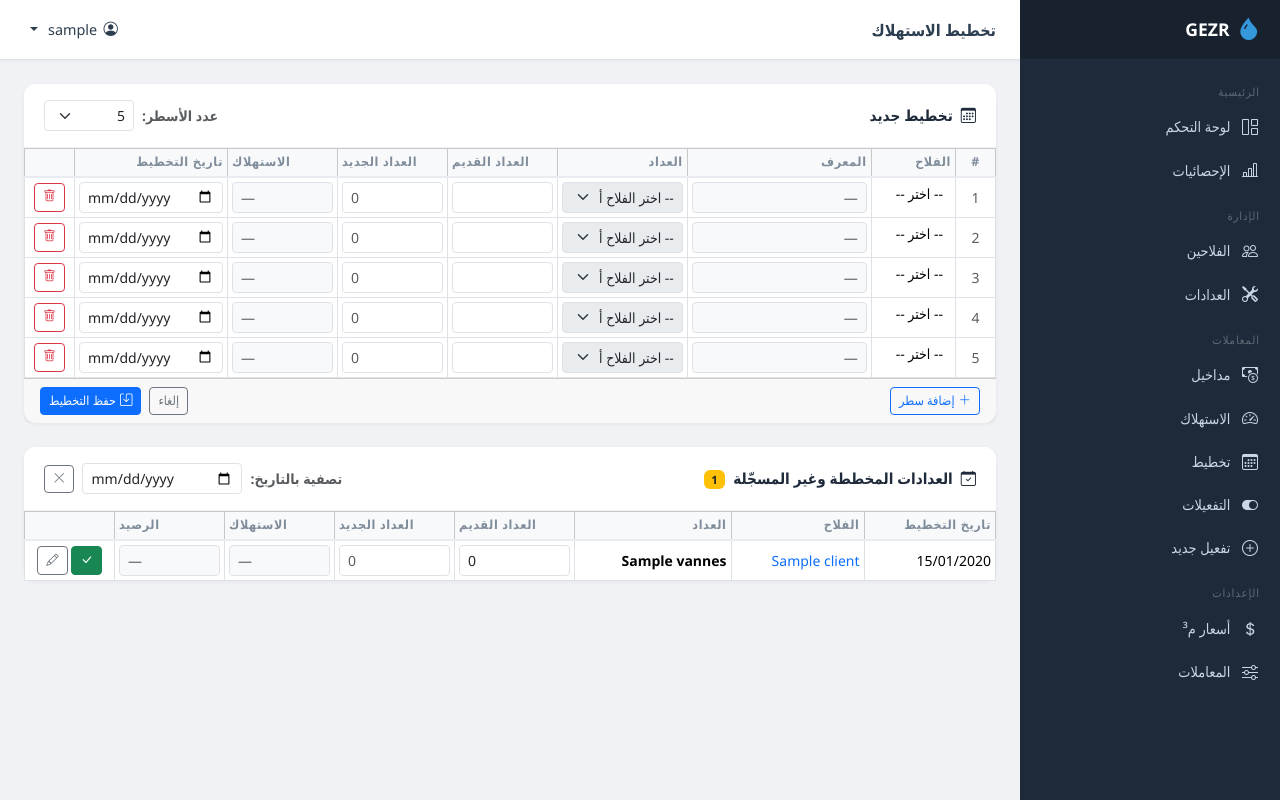
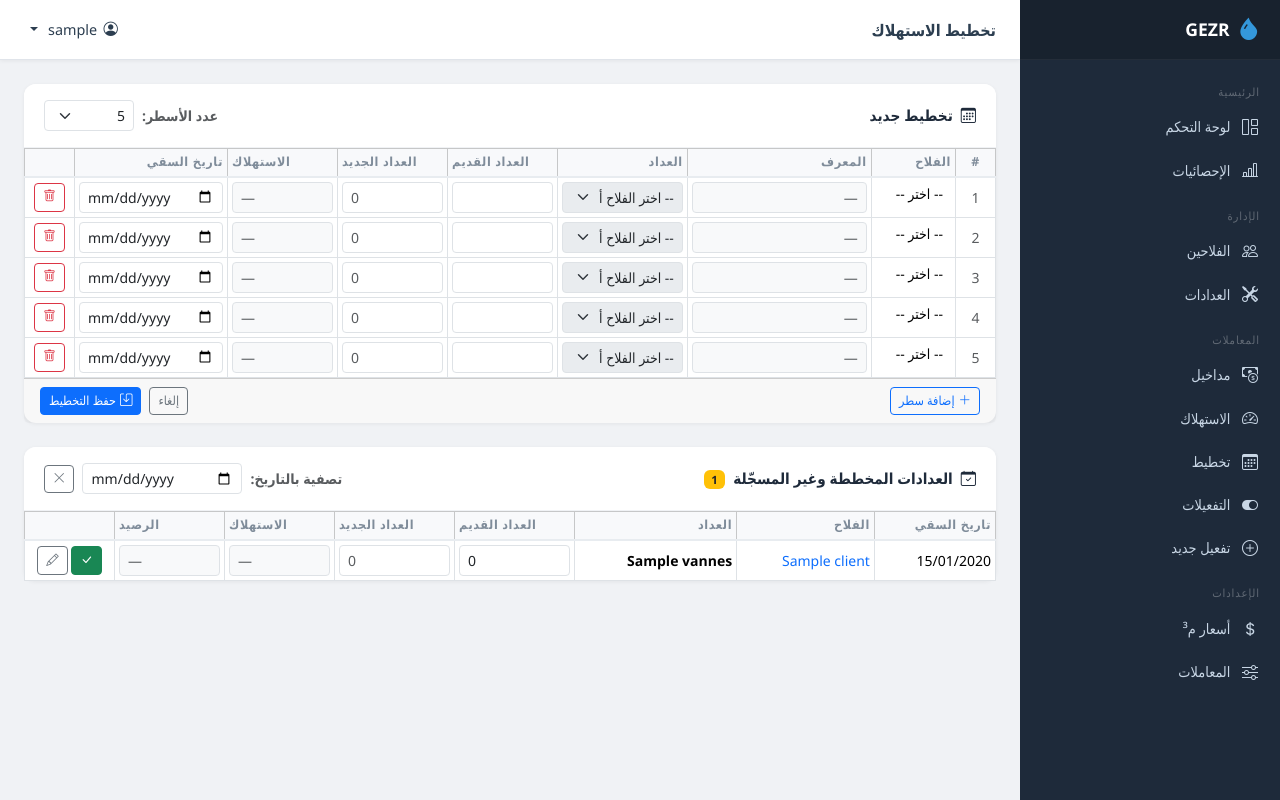
Before and after one commit to saliih/gezr3, a Laravel app: template resources/views/planning/create.blade.php in a window 1280 px wide. Run offline with Laravel 12, Linux system fonts and the light colour scheme; the visitor is signed in with stand-in values (Sample User, id 1); tables that the repository leaves empty hold one stand-in row (values such as "Sample post"); the template is opened without the code that fills it: most values are stand-ins (such as "Sample title", 1, 10 or a date in 2020); some libraries are stand-ins or nearby versions.

Commit message:
fix 14 11

```diff
--- a/resources/views/planning/create.blade.php
+++ b/resources/views/planning/create.blade.php
@@ -33,7 +33,7 @@
                     <th class="text-end" dir="ltr" style="width:110px">العداد القديم</th>
                     <th class="text-end" dir="ltr" style="width:110px">العداد الجديد</th>
                     <th class="text-end" dir="ltr" style="width:110px">الاستهلاك</th>
-                    <th style="width:150px">تاريخ التخطيط</th>
+                    <th style="width:150px">تاريخ السقي</th>
                     <th style="width:50px"></th>
                 </tr>
             </thead>
@@ -78,7 +78,7 @@
         <table class="table table-sm table-bordered align-middle mb-0">
             <thead class="table-light">
                 <tr>
-                    <th>تاريخ التخطيط</th>
+                    <th>تاريخ السقي</th>
                     <th>الفلاح</th>
                     <th>العداد</th>
                     <th class="text-end" dir="ltr" style="width:120px">العداد القديم</th>
--- a/resources/views/soldes/index.blade.php
+++ b/resources/views/soldes/index.blade.php
@@ -141,7 +141,7 @@
                 <button type="button" class="btn-close" data-bs-dismiss="modal"></button>
             </div>
             <div class="modal-body">
-                <label class="form-label fw-semibold">اختر تاريخ التخطيط</label>
+                <label class="form-label fw-semibold">اختر تاريخ السقي</label>
                 <input type="date" id="printDate" class="form-control" value="{{ date('Y-m-d') }}">
             </div>
             <div class="modal-footer">
--- a/resources/views/soldes/print.blade.php
+++ b/resources/views/soldes/print.blade.php
@@ -75,7 +75,7 @@
         <h1><i>GEZR</i> — تخطيط الاستهلاك</h1>
         <div style="font-size:11px; color:#444; margin-top:3px;">العدادات غير المسجّلة بعد</div>
     </div>
-    <div class="date">تاريخ التخطيط : {{ \Carbon\Carbon::parse($date)->format('d/m/Y') }}</div>
+    <div class="date">تاريخ السقي : {{ \Carbon\Carbon::parse($date)->format('d/m/Y') }}</div>
 </div>
 
 @if($soldes->isEmpty())
```
